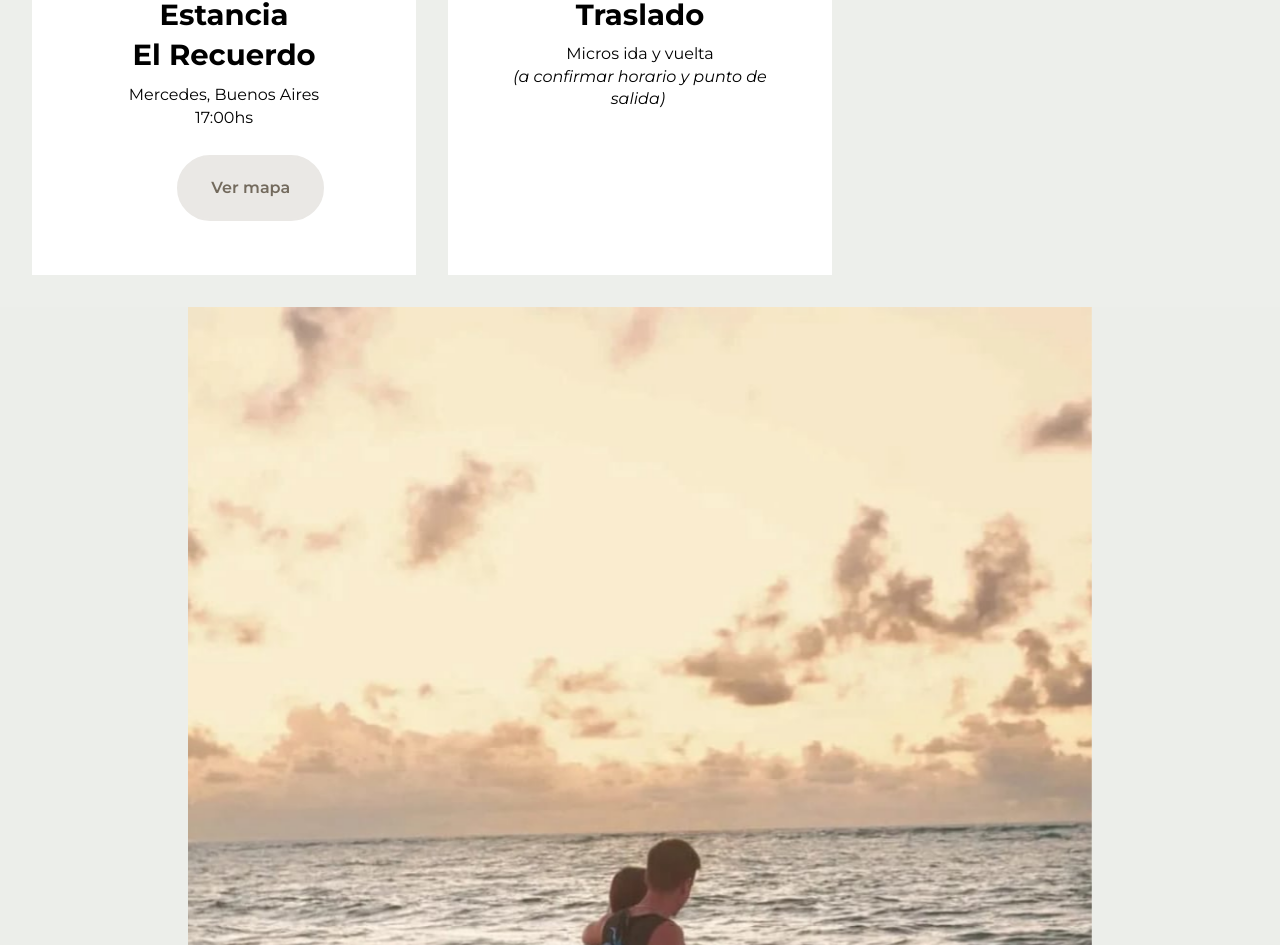
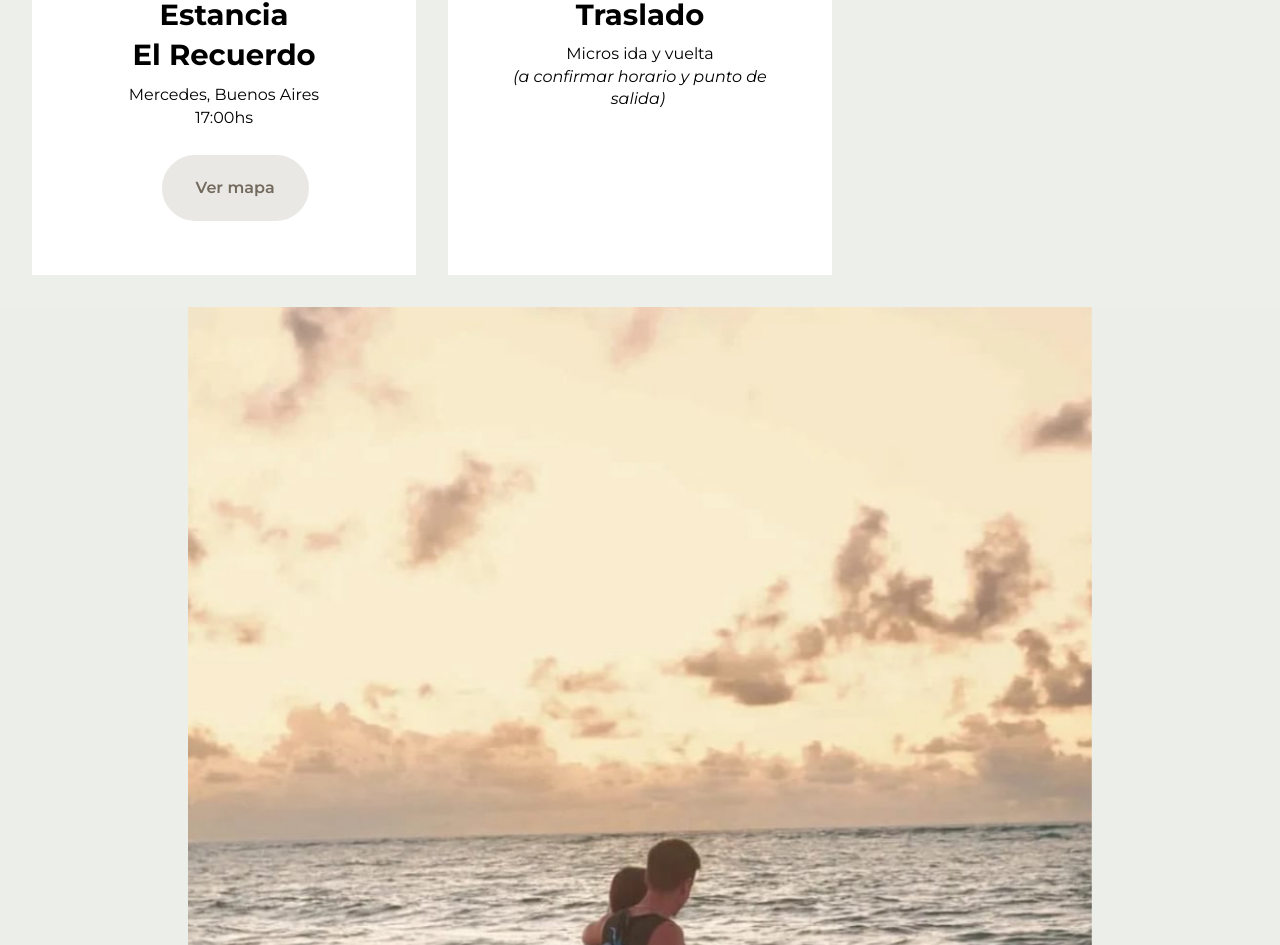
Before and after one commit to tomaslopez01/tomaslopez01.github.io, a plain HTML site: page index.html in a window 1280 px wide. Shown: the part 1147-2092 px from the top of the page. Drawn offline with nearby package versions, Linux system fonts and the light colour scheme; a web font is replaced by a local one.

Commit message:
Update index.html

```diff
--- a/index.html
+++ b/index.html
@@ -71,7 +71,7 @@
 						<h5 class="card-title mbr-fonts-style display-5"><strong>Estancia</strong><br><strong>El Recuerdo</strong></h5>
 						<p class="card-text mbr-fonts-style display-7">Mercedes, Buenos Aires
 <br>17:00hs<br></p>
-                        <div class="mbr-section-btn item-footer" style="padding-left: 35%"><a href="https://maps.app.goo.gl/9jtnsMtj7g83g46y9" class="btn item-btn btn-primary display-7" target="_blank">Ver mapa</a></div>
+                        <div class="mbr-section-btn item-footer" style="padding-left: 30%"><a href="https://maps.app.goo.gl/9jtnsMtj7g83g46y9" class="btn item-btn btn-primary display-7" target="_blank">Ver mapa</a></div>
 					</div>
 				</div>
 			</div>
```
